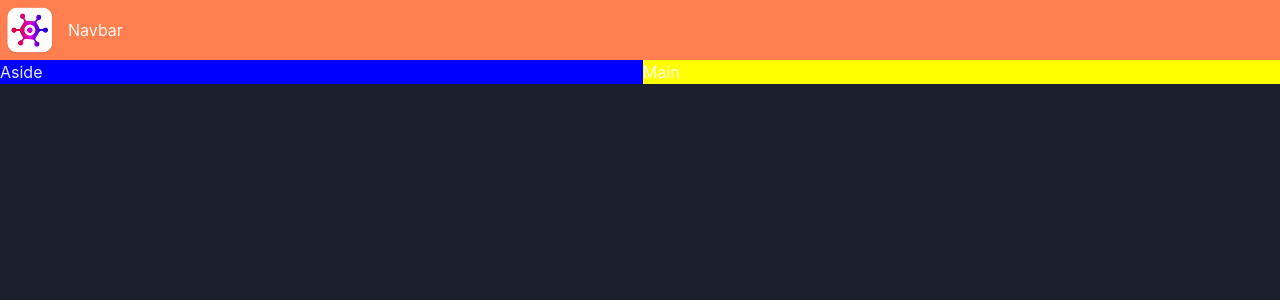
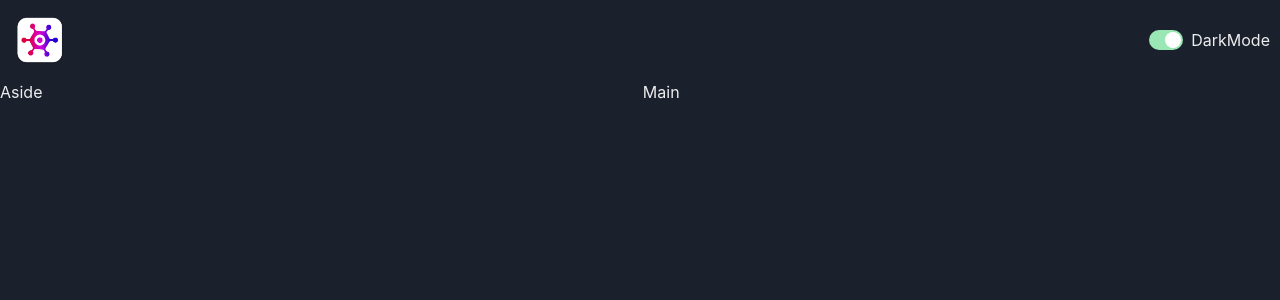
Before and after one commit to Radicc/GameHub, a React (Vite) app: page / in a window 1280 px wide. Shown: the top 300 px of the page. Built offline with nearby package versions, Linux system fonts and the light colour scheme.

Commit message:
Build the color mode switch

```diff
--- a/src/App.tsx
+++ b/src/App.tsx
@@ -11,17 +11,13 @@
         lg: `"nav nav" "aside main"`,
       }}
     >
-      <GridItem area="nav" bg="coral">
+      <GridItem area="nav">
         <NavBar />
       </GridItem>
       <Show above="lg">
-        <GridItem area="aside" bg="blue">
-          Aside
-        </GridItem>
+        <GridItem area="aside">Aside</GridItem>
       </Show>
-      <GridItem area="main" bg="yellow">
-        Main
-      </GridItem>
+      <GridItem area="main">Main</GridItem>
     </Grid>
   );
 }
--- /dev/null
+++ b/src/components/ColorModeSwitch.tsx
@@ -0,0 +1,18 @@
+import { HStack, Switch, Text, useColorMode } from "@chakra-ui/react";
+import React from "react";
+
+const ColorModeSwitch = () => {
+  const { toggleColorMode, colorMode } = useColorMode();
+  return (
+    <HStack>
+      <Switch
+        colorScheme="green"
+        isChecked={colorMode === "dark"}
+        onChange={toggleColorMode}
+      />
+      <Text>DarkMode</Text>
+    </HStack>
+  );
+};
+
+export default ColorModeSwitch;
--- a/src/components/NavBar.tsx
+++ b/src/components/NavBar.tsx
@@ -1,11 +1,13 @@
-import { HStack, Image, Text } from "@chakra-ui/react";
+import { HStack, Image } from "@chakra-ui/react";
 import logo from "../assets/logo.webp";
+import ColorModeSwitch from "./ColorModeSwitch";
 
 const NavBar = () => {
   return (
-    <HStack>
+    <HStack justifyContent="space-between" padding="10px">
       <Image src={logo} boxSize="60px" />
-      <Text>Navbar</Text>
+
+      <ColorModeSwitch />
     </HStack>
   );
 };
```
